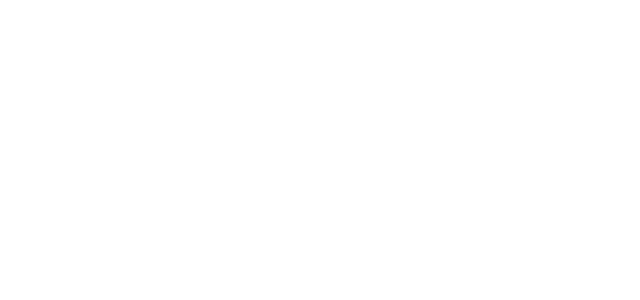
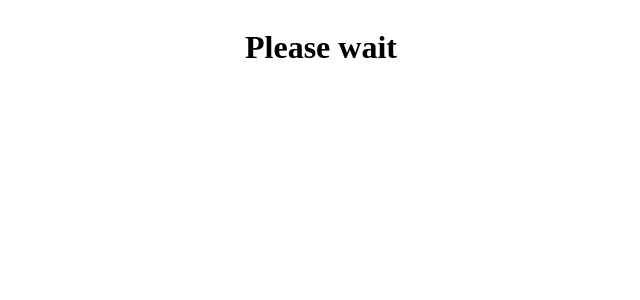
Before and after one commit to Mogadragos/catch-them-all, a Vue app: page / in a window 1280 px wide. Shown: the top 300 px of the page, without its empty margins (319-959 px from the left). Built offline with nearby package versions, Linux system fonts and the light colour scheme.

Commit message:
Check NFC status

```diff
--- a/src/App.vue
+++ b/src/App.vue
@@ -1,14 +1,42 @@
 <template>
+  <div>
+    <h1> Please wait </h1>
+  </div>
 </template>
 
 <script>
-
 export default {
   name: "App",
   components: {
   },
+  methods:{
+    checkNFC(){
+      let status = false;
+      if(!("NDEFReader" in window)){
+        console.log("NAN pas de NFC");
+      }
+      else{
+        console.log("YEP NFC dispo");
+        status = true;
+      }
+      return status;
+    }
+  },
+  mounted(){
+    this.checkNFC();
+  }
+
 };
 </script>
 
 <style>
+  div {
+    display: flex;
+    justify-content: center;
+    align-items : center;
+  }
+
+  h1 {
+    text-align: center;
+  }
 </style>
```
